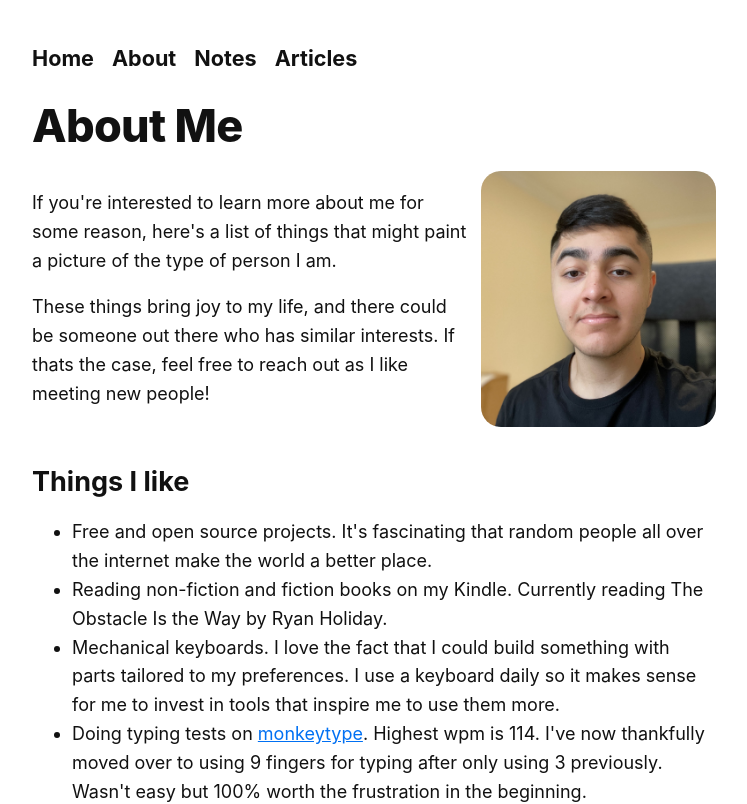
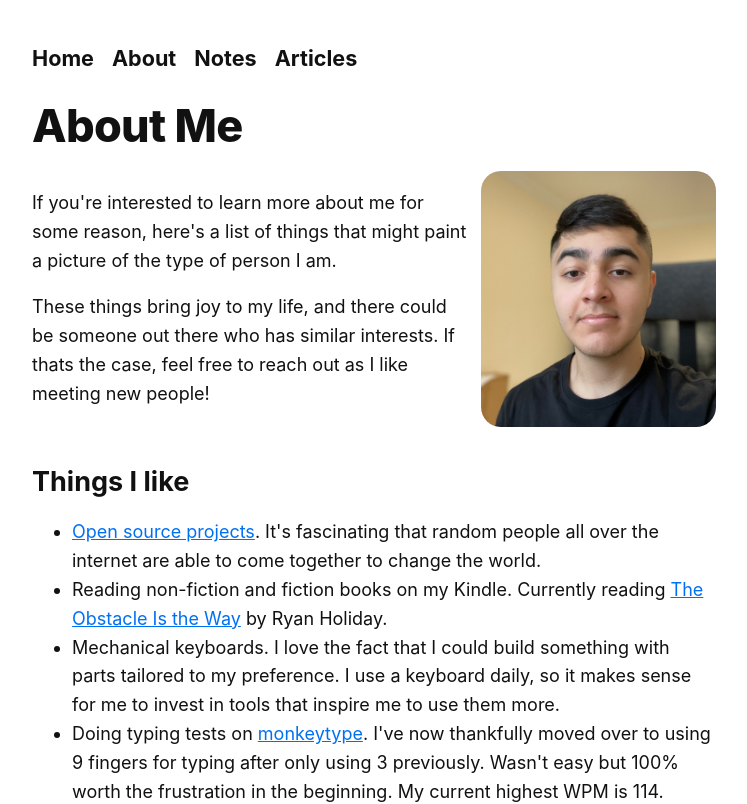
Before and after one commit to pzrsa/parsam.io, a Next.js app: page /about in a window 1280 px wide. Shown: the top 804 px of the page, without its empty margins (266-1013 px from the left). Built offline with nearby package versions, Linux system fonts and the light colour scheme.

Commit message:
update about page

```diff
--- a/pages/about.tsx
+++ b/pages/about.tsx
@@ -2,6 +2,7 @@ import Head from "next/head";
 import Image from "next/image";
 import { IconType } from "react-icons";
 import {
+  SiChakraui,
   SiGo,
   SiIntellijidea,
   SiJava,
@@ -64,16 +65,31 @@ const About: React.FC = ({}) => {
         <h2 className={utilStyles.headingLg}>Things I like</h2>
         <ul>
           <li>
-            Free and open source projects. It&apos;s fascinating that random
-            people all over the internet make the world a better place.
+            <a
+              href="https://github.com/pzrsa?tab=stars"
+              rel="prefetch noreferrer"
+              target="_blank"
+            >
+              Open source projects
+            </a>
+            . It&apos;s fascinating that random people all over the internet are
+            able to come together to change the world.
           </li>
           <li>
             Reading non-fiction and fiction books on my Kindle. Currently
-            reading The Obstacle Is the Way by Ryan Holiday.
+            reading{" "}
+            <a
+              href="https://en.wikipedia.org/wiki/The_Obstacle_Is_the_Way"
+              rel="prefetch noreferrer"
+              target="_blank"
+            >
+              The Obstacle Is the Way
+            </a>{" "}
+            by Ryan Holiday.
           </li>
           <li>
             Mechanical keyboards. I love the fact that I could build something
-            with parts tailored to my preferences. I use a keyboard daily so it
+            with parts tailored to my preference. I use a keyboard daily, so it
             makes sense for me to invest in tools that inspire me to use them
             more.
           </li>
@@ -86,9 +102,9 @@ const About: React.FC = ({}) => {
             >
               monkeytype
             </a>
-            . Highest wpm is 114. I&apos;ve now thankfully moved over to using 9
-            fingers for typing after only using 3 previously. Wasn&apos;t easy
-            but 100% worth the frustration in the beginning.
+            . I&apos;ve now thankfully moved over to using 9 fingers for typing
+            after only using 3 previously. Wasn&apos;t easy but 100% worth the
+            frustration in the beginning. My current highest WPM is 114.
           </li>
           <li>
             I enjoy speaking with enthuastic people just trying to share their
@@ -107,6 +123,7 @@ const About: React.FC = ({}) => {
           <TechItem name="TypeScript" Icon={SiTypescript} />
           <TechItem name="Node.js" Icon={SiNodedotjs} />
           <TechItem name="Next.js" Icon={SiNextdotjs} />
+          <TechItem name="Chakra UI" Icon={SiChakraui} />
           <TechItem name="Go" Icon={SiGo} />
           <TechItem name="Java" Icon={SiJava} />
           <TechItem name="PostgreSQL" Icon={SiPostgresql} />
```
